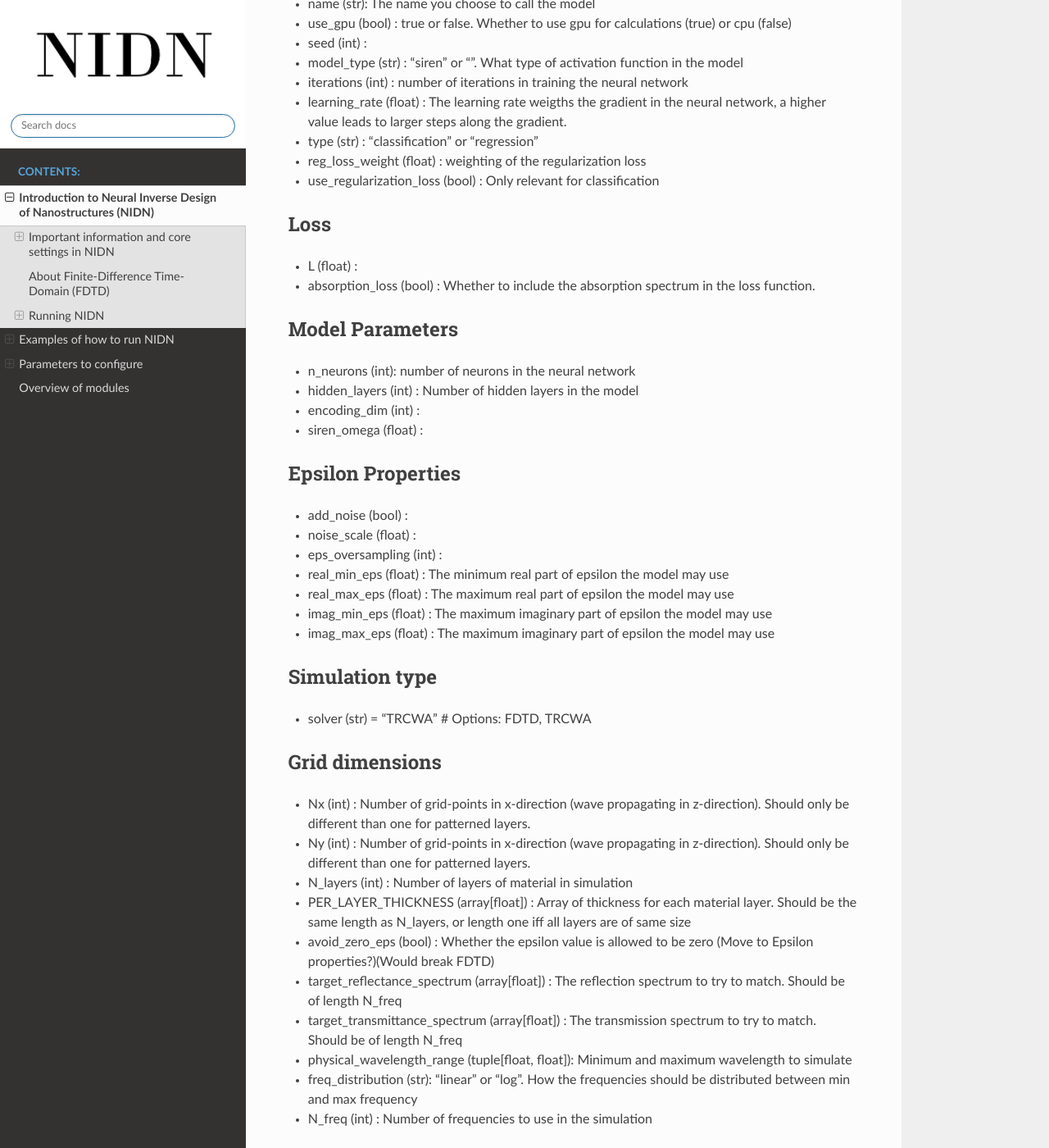
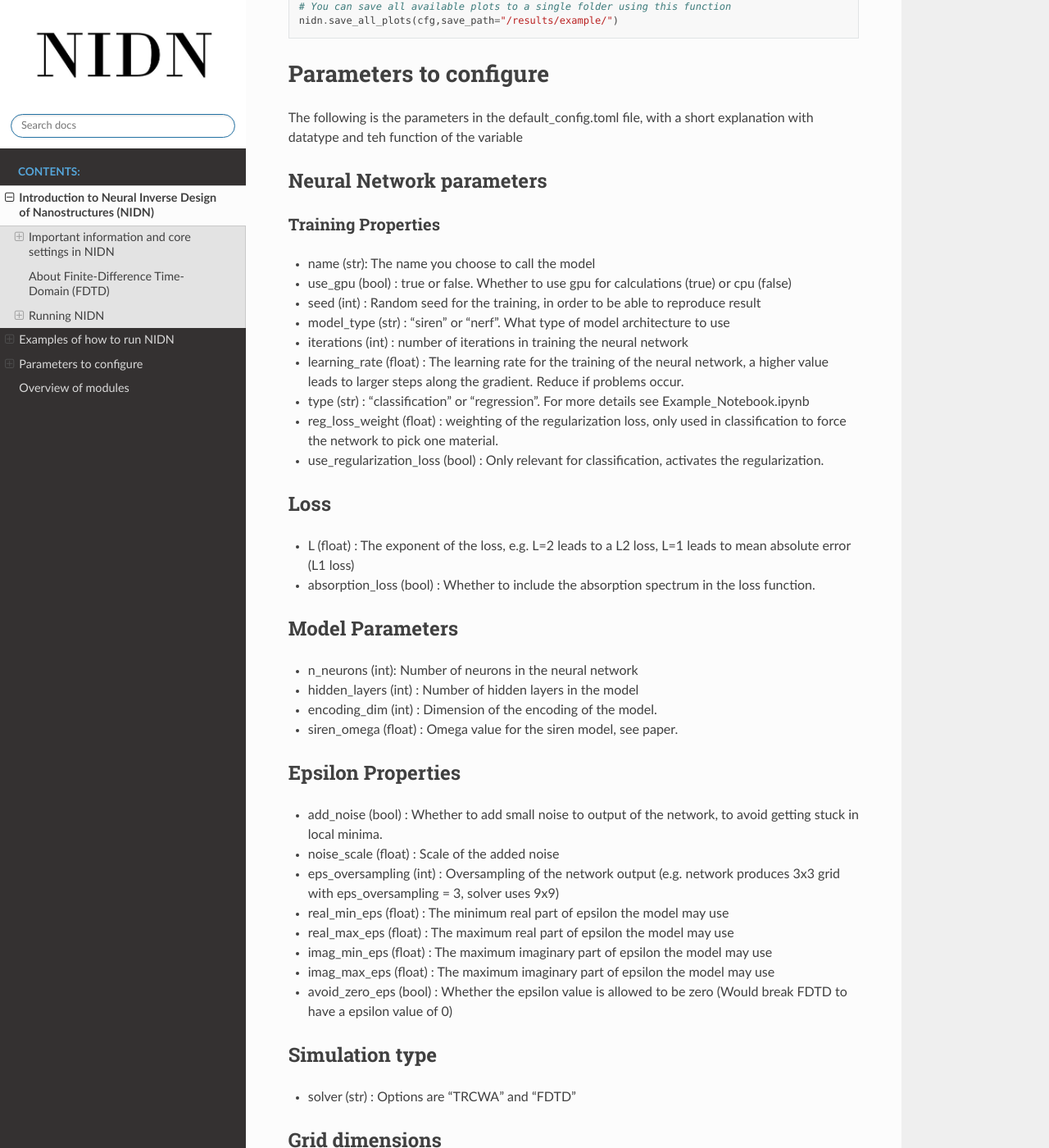
Before and after one commit to esa/NIDN, a Sphinx documentation site: the page built from docs/tutorial.rst, in a window 1280 px wide and 1400 px high, scrolled down 8771 px. Shown: the whole window at 82% size. Built offline with Sphinx 7.4.7 and the Read the Docs theme 2.0.0, drawn with Linux system fonts in a browser that asks for light colours; some of the changed text lies outside the part shown.

Commit message:
More explanations on parameters, adding more info on FDTD

```diff
--- a/docs/tutorial.rst
+++ b/docs/tutorial.rst
@@ -131,15 +131,18 @@
 .. image:: FDTD_setup_illustration_white_background.png
 
 
-FDTD is a numerical simulation method based on finite differences, which updates the E and H field on a regular point during each time step based on Maxwell's equations
+FDTD is a numerical simulation method based on finite differences, which updates the E and H field on a regular point during each time step based on Maxwell's equations. For a deep dive in how FDTD works, this is a recommended resource: Understanding the Finite-Difference Time-Domain Method, John B. Schneider, www.eecs.wsu.edu/~schneidj/ufdtd, 2010.
+Contrary to the RCWA, which is a frequency domain solver, the FDTD is a time domain solver.
 
 To get a spectrum in NIDN, the transmission and reflection coefficients are calculated by simulating twice for each frequency, one time with the material and one time in vacuum/free space.
 The transmission coefficient is computed as the mean square (MS) value of the signal from the material simulation divided by the MS of the signal from the free space simulation.
 
 The boundaries are periodic in both y and z dimension, in order to simulate an infinite plane, i.e. avoid boundary effects. The boundaries in the x direction is a perfectly matched layer (PML), which serves to absorb the entire wave and thus prevent artifacts at the edges of the grid.
 
-The permittivity of the material is given for each frequency bu the real part of the permittivity function, and the imaginary part of the permittivity is used to get the correct conductivity of teh material,
-which is how FDTD introduce loss in the material. The conductivity is given by: $$ sigma(omega) = 2*pi*f*epsilon``*epsilon_0 $$
+The permittivity of the material is given for each frequency by the real part of the permittivity function, and the imaginary part of the permittivity is used to get the correct conductivity of teh material,
+which is how FDTD introduce loss in the material. The conductivity is given by:
+.. math::
+    {\sigma}({\omega}) = 2*{\pi}*f*{\epsilon}^{''}*{\epsilon_0}
 
 The image shows how the FDTD simulations are set up. The source is placed at the top, whith a PML layer just above to absorb all upward signal and avoid reflections.
 There is some vacumm/free space before the material, and a detector for the reflection just before the material. Then the material follows, and a new detector is placed after the material to measure the transmission.
@@ -147,6 +150,8 @@
 
 The transmission signal can be used as is, but the reflection signal contains both the forward-going signal, and the reflected signal. Thus, the free-space reflection signal (which is just a forward going wave)
 is substracted from the material reflection signal, to obtain the true reflection signal. This is based on the assumption that the forward-going signal is the same for the free-space simulation and the material simulation.
+
+The FDTD backend code is a modified version of this: https://fdtd.readthedocs.io/en/latest/index.html. Examples of how to use the FDTD simulations can be found in the Running_FDTD.ipynb notebook.
 
 Running NIDN
 ------------
@@ -411,66 +416,66 @@
 The following is the parameters in the default_config.toml file, with a short explanation with datatype and teh function of the variable
 
 Neural Network parameters
-^^^^^^^^^^^^^^^^^^^^^^^^^
+-------------------------
 
 Training Properties
 ~~~~~~~~~~~~~~~~~~
 - name (str): The name you choose to call the model
 - use_gpu (bool) : true or false. Whether to use gpu for calculations (true) or cpu (false)
-- seed (int) :
-- model_type (str) : "siren" or "". What type of activation function in the model
+- seed (int) : Random seed for the training, in order to be able to reproduce result
+- model_type (str) : "siren" or "nerf". What type of model architecture to use
 - iterations (int) : number of iterations in training the neural network
-- learning_rate (float) : The learning rate weigths the gradient in the neural network, a higher value leads to larger steps along the gradient.
-- type (str) : "classification" or "regression"
-- reg_loss_weight (float) :  weighting of the regularization loss
-- use_regularization_loss (bool) : Only relevant for classification
+- learning_rate (float) : The learning rate for the training of the neural network, a higher value leads to larger steps along the gradient. Reduce if problems occur.
+- type (str) : "classification" or "regression". For more details see Example_Notebook.ipynb
+- reg_loss_weight (float) :  weighting of the regularization loss, only used in classification to force the network to pick one material.
+- use_regularization_loss (bool) : Only relevant for classification, activates the regularization.
 
 Loss
 ----
-- L (float) :
+- L (float) : The exponent of the loss, e.g. L=2 leads to a L2 loss, L=1 leads to mean absolute error (L1 loss)
 - absorption_loss (bool) : Whether to include the absorption spectrum in the loss function.
 
 Model Parameters
 ----------------
-- n_neurons (int): number of neurons in the neural network
+- n_neurons (int): Number of neurons in the neural network
 - hidden_layers (int) : Number of hidden layers in the model
-- encoding_dim (int) :
-- siren_omega (float) :
+- encoding_dim (int) : Dimension of the encoding of the model.
+- siren_omega (float) : Omega value for the siren model, see paper.
 
 Epsilon Properties
 -------------------
-- add_noise (bool) :
-- noise_scale (float) :
-- eps_oversampling (int) :
+- add_noise (bool) : Whether to add small noise to output of the network, to avoid getting stuck in local minima.
+- noise_scale (float) : Scale of the added noise
+- eps_oversampling (int) : Oversampling of the network output (e.g. network produces 3x3 grid with eps_oversampling = 3, solver uses 9x9)
 - real_min_eps (float) : The minimum real part of epsilon the model may use
 - real_max_eps (float) : The maximum real part of epsilon the model may use
 - imag_min_eps (float) : The maximum imaginary part of epsilon the model may use
 - imag_max_eps (float) : The maximum imaginary part of epsilon the model may use
+- avoid_zero_eps (bool) : Whether the epsilon value is allowed to be zero (Would break FDTD to have a epsilon value of 0)
 
 General parameters
 ^^^^^^^^^^^^^^^^^^
 Simulation type
 ---------------
-- solver (str) = "TRCWA" # Options: FDTD, TRCWA
+- solver (str) : Options are "TRCWA" and "FDTD"
 
 Grid dimensions
 ---------------
 - Nx (int) : Number of grid-points in x-direction (wave propagating in z-direction). Should only be different than one for patterned layers.
-- Ny (int) : Number of grid-points in x-direction (wave propagating in z-direction). Should only be different than one for patterned layers.
+- Ny (int) : Number of grid-points in y-direction (wave propagating in z-direction). Should only be different than one for patterned layers.
 - N_layers (int) : Number of layers of material in simulation
 - PER_LAYER_THICKNESS (array[float]) : Array of thickness for each material layer. Should be the same length as N_layers, or length one iff all layers are of same size
-- avoid_zero_eps (bool) : Whether the epsilon value is allowed to be zero (Move to Epsilon properties?)(Would break FDTD)
-- target_reflectance_spectrum (array[float]) : The reflection spectrum to try to match. Should be of length N_freq
-- target_transmittance_spectrum (array[float]) : The transmission spectrum to try to match. Should be of length N_freq
 - physical_wavelength_range (tuple[float, float]): Minimum and maximum wavelength to simulate
 - freq_distribution (str): "linear" or "log". How the frequencies should be distributed between min and max frequency
 - N_freq (int) : Number of frequencies to use in the simulation
 
+- target_reflectance_spectrum (array[float]) : The reflection spectrum to try to match. Should be of length N_freq
+- target_transmittance_spectrum (array[float]) : The transmission spectrum to try to match. Should be of length N_freq
 
 TRCWA parameters
 ----------------
-- TRCWA_L_grid (tuple[tuple[float,float],tuple[float,float]]) : grid dimension for TRCWA
-- TRCWA_NG (int) : Truncation order (actual number might be smaller)
+- TRCWA_L_grid [[float,float],[float,float]]) : phyiscal grid dimension for TRCWA in UNIT_MAGNITUDE (defaults to µm), e.g [[0.1,0.0],[0.0,0.1]]
+- TRCWA_NG (int) : Truncation order, see TRCWA documentation
 
 FDTD parameters
 ---------------
@@ -481,7 +486,6 @@
 - FDTD_pml_thickness (float): Thickness of PML layer in FDTD simulations, set in FDTD unit magnitudes. Perfectly Matched Layer are boundaries used in the x-direction, design to absorb all radiation. (Heard someone say that this should be minimum the largest wavelength)
 - FDTD_source_position (tuple[float,float]): Coordinates of the source used in FDTD simulations, in FDTD unit magnitudes. Given as a tuple, [x,y]
 - FDTD_free_space_distance (float): The thickness of the free space layer before and after the material layers, in FDTD unit magnitudes
-- FDTD_reflection_detector_x (float): X-coordinates of the reflection detector for the FDTD simulation, in FDTD unit magnitudes
-- FDTD_niter (int): Number of timesteps used in FDTD.
-- FDTD_min_gridpoints_between_detectors (int) : Minimal grid points between transmission detector and reflection detector in FDTD simulation. The true distance will be this value plus total layer thickness. Given in unit magnitudes
+- FDTD_niter (int): Number of timesteps used in FDTD simulation.
+- FDTD_gridpoints_from_material_to_detector (int) : Distance between material and detectors in grid points. Distance to reflection detector from start of the material, and to from the end of the material to the transmission detector.
 - FDTD_min_gridpoints_per_unit_magnitude (int) : Minimum number of gridpoints per unit_magnitude, ensuring enough gridpoints for proper functionallity
```
